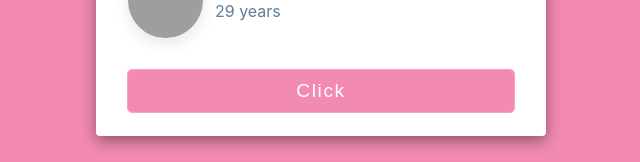
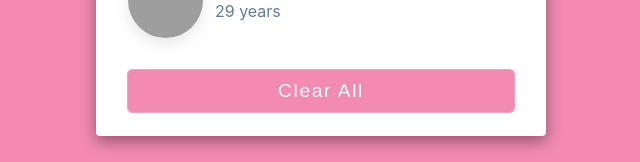
Before and after one commit to MarcoRosselDev/react-06-birthday-reminder, a React (Create React App) app: page / in a window 1280 px wide. Shown: the part 597-759 px from the top of the page, without its empty margins (319-959 px from the left). Built offline with nearby package versions, Linux system fonts and the light colour scheme; grey boxes are pictures that could not be loaded.

Commit message:
button clear all

```diff
--- a/src/App.js
+++ b/src/App.js
@@ -8,7 +8,7 @@ function App() {
       <section className="container">
         <h3>{people.length} birthdays today</h3>
         <List people={people} />
-        <button onClick={() => console.log("you clicked me")}>click</button>
+        <button onClick={() => setPeople([])}>clear all</button>
       </section>
     </main>
   );
```
